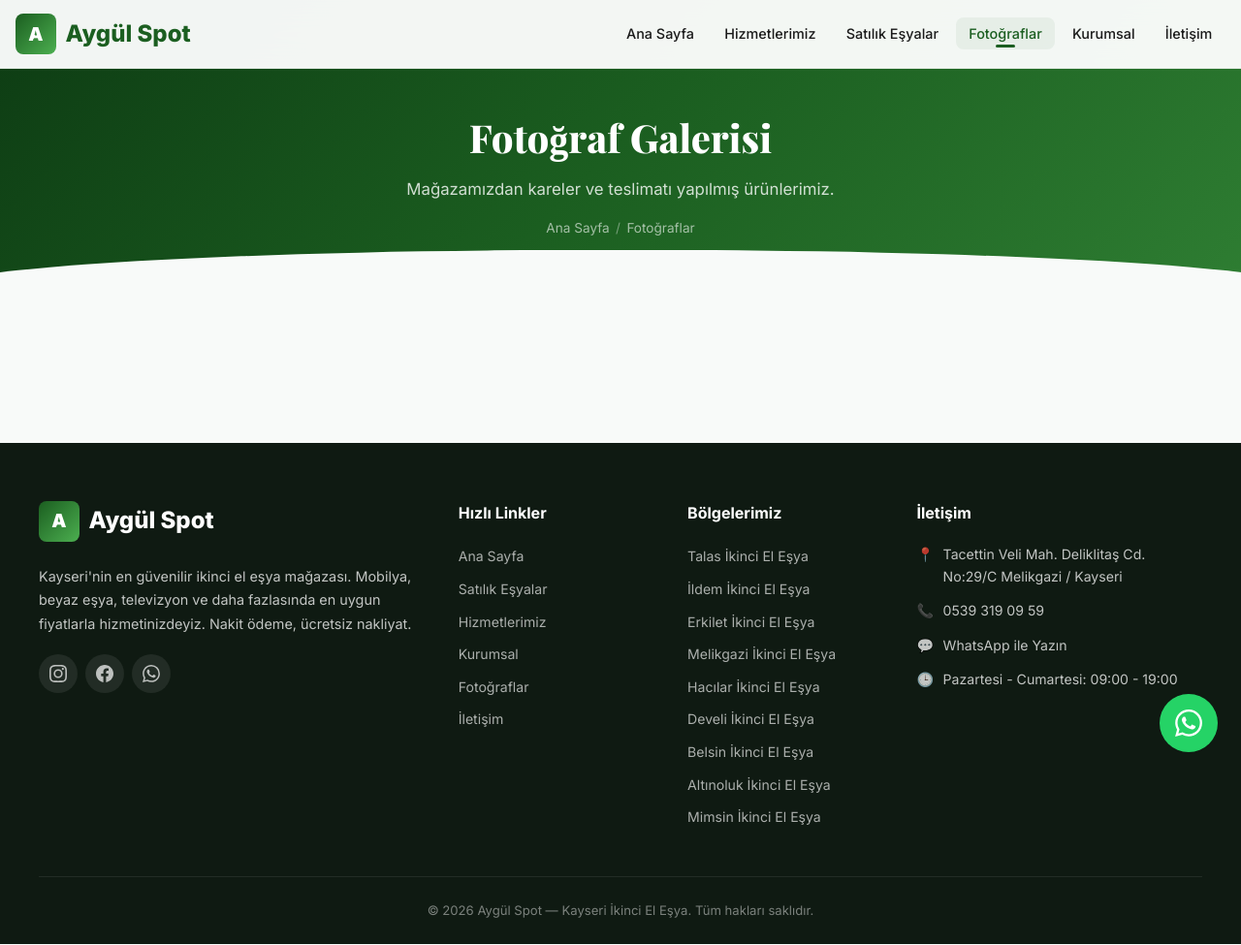
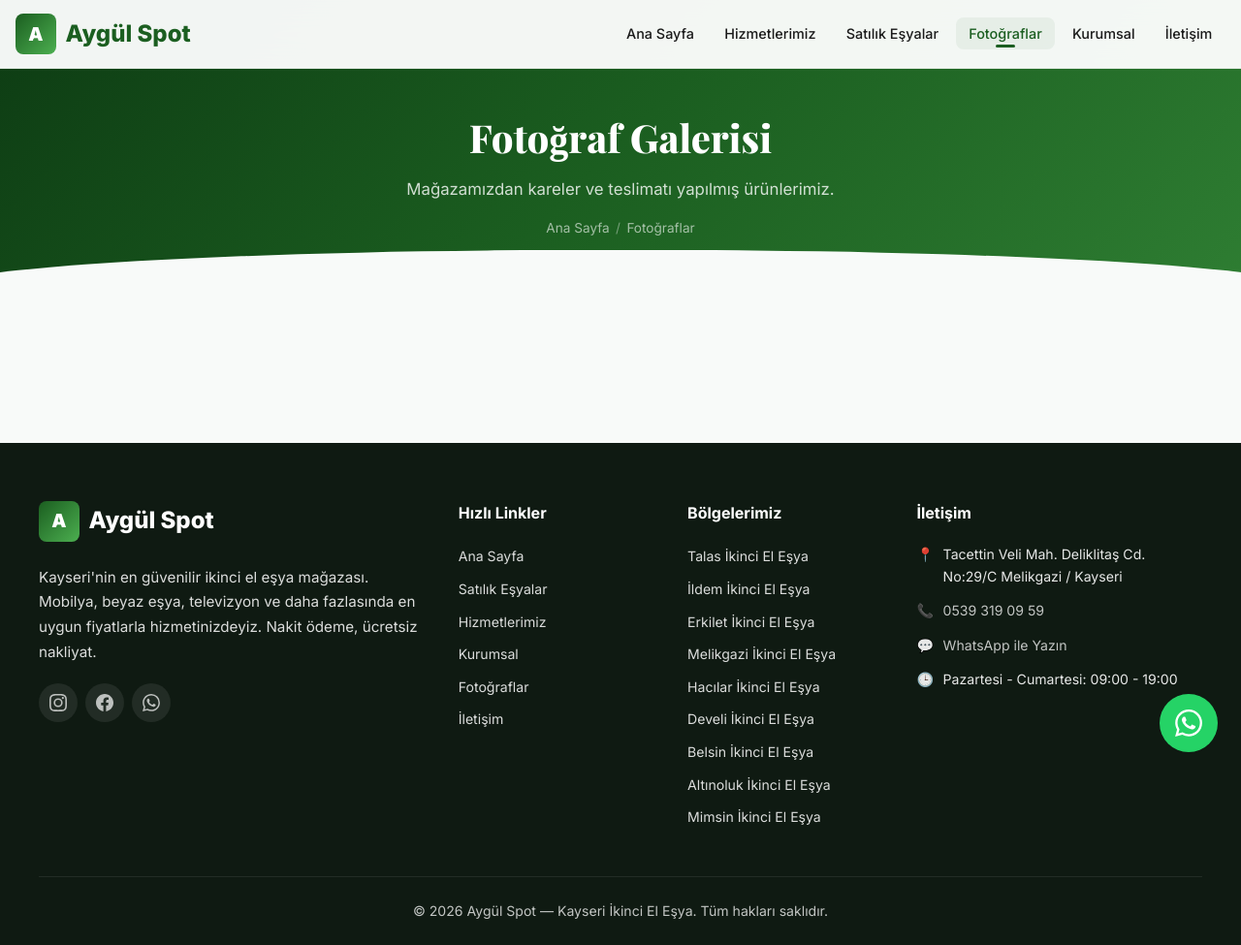
Before and after one commit to avixarmailteam-a11y/avispot, a website: page public/galeri.html in a window 1280 px wide. Shown: the whole page at 97% size. Drawn offline with nearby package versions, Linux system fonts and the light colour scheme; no server answers.

Commit message:
Fix accessibility contrast issues

```diff
--- a/public/css/style.css
+++ b/public/css/style.css
@@ -11,9 +11,9 @@
     --primary: #1B5E20;
     --primary-light: #4CAF50;
     --primary-dark: #0D3B13;
-    --accent: #FF6F00;
-    --accent-light: #FFA040;
-    --accent-dark: #C43E00;
+    --accent: #D84315;
+    --accent-light: #FF5722;
+    --accent-dark: #BF360C;
     --bg-light: #F8FAF9;
     --bg-white: #FFFFFF;
     --text-dark: #1A1A1A;
@@ -865,7 +865,7 @@ body {
 
 .site-footer {
     background: var(--footer-bg);
-    color: rgba(255,255,255,0.75);
+    color: rgba(255,255,255,0.90);
     padding: 60px 1rem 0;
 }
 
@@ -878,9 +878,10 @@ body {
 }
 
 .footer-brand p {
-    font-size: 0.9rem;
+    font-size: 0.95rem;
     line-height: 1.7;
     margin-top: 1rem;
+    color: rgba(255,255,255,0.85);
 }
 
 .footer-heading {
@@ -897,7 +898,7 @@ body {
 .footer-links li { margin-bottom: 0.5rem; }
 
 .footer-links a {
-    color: rgba(255,255,255,0.65);
+    color: rgba(255,255,255,0.85);
     text-decoration: none;
     font-size: 0.88rem;
     transition: var(--transition);
@@ -950,8 +951,8 @@ body {
     padding: 1.5rem 0;
     border-top: 1px solid rgba(255,255,255,0.08);
     text-align: center;
-    font-size: 0.82rem;
-    color: rgba(255,255,255,0.45);
+    font-size: 0.88rem;
+    color: rgba(255,255,255,0.75);
 }
 
 @media (max-width: 1024px) {
```
